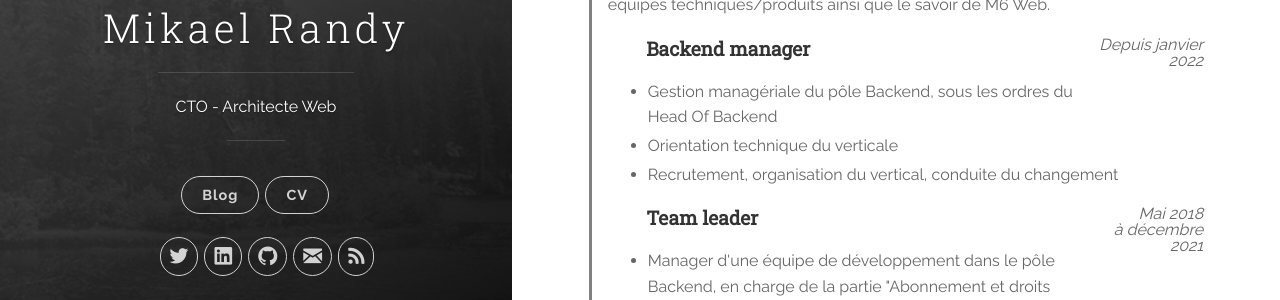
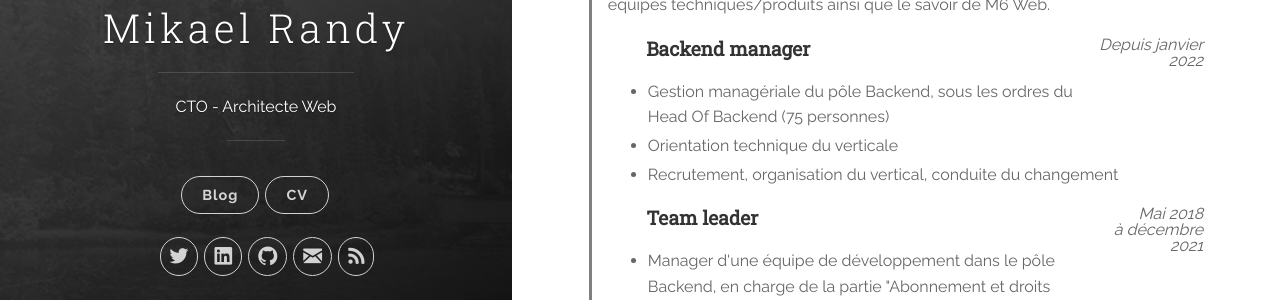
Before and after one commit to mikaelrandy/mikaelrandy.github.io, a Jekyll site: the page built from cv.html, in a window 1280 px wide and 900 px high. Shown: the part 420-720 px from the top of the window. Built offline with Jekyll 4.4.1, drawn with Linux system fonts in a browser that asks for light colours; nearby versions of some CDN libraries.

Commit message:
Add precision about maximum number of people in Backend team at Bedrock

```diff
--- a/cv.html
+++ b/cv.html
@@ -20,7 +20,7 @@ custom_css: cv.css
         <div class="period">Depuis janvier 2022</div>
         <p>
             <ul>
-                <li>Gestion managériale du pôle Backend, sous les ordres du Head Of Backend</li>
+                <li>Gestion managériale du pôle Backend, sous les ordres du Head Of Backend (75 personnes)</li>
                 <li>Orientation technique du verticale</li>
                 <li>Recrutement, organisation du vertical, conduite du changement</li>
             </ul>
```
